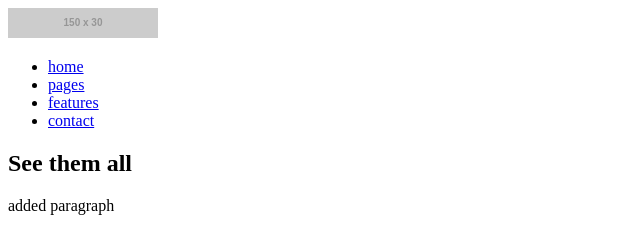
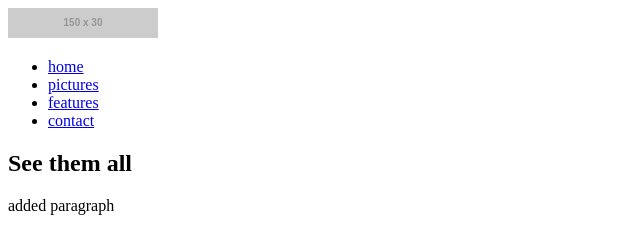
Before and after one commit to kturkowska/git-2, a plain HTML site: page index.html in a window 1280 px wide. Shown: the top 232 px of the page, 0-640 px from the left. Drawn offline with nearby package versions, Linux system fonts and the light colour scheme; files that its build step writes are made by us from their sources; placeholder pictures from the web are drawn by us.

Commit message:
Update menu

```diff
--- a/index.html
+++ b/index.html
@@ -15,7 +15,7 @@
 
 			<ul>
 				<li><a href="#">home</a></li>
-				<li><a href="#">pages</a></li>
+				<li><a href="#">pictures</a></li>
 				<li><a href="#">features</a></li>
 				<li><a href="#">contact</a></li>
 			</ul>
```
